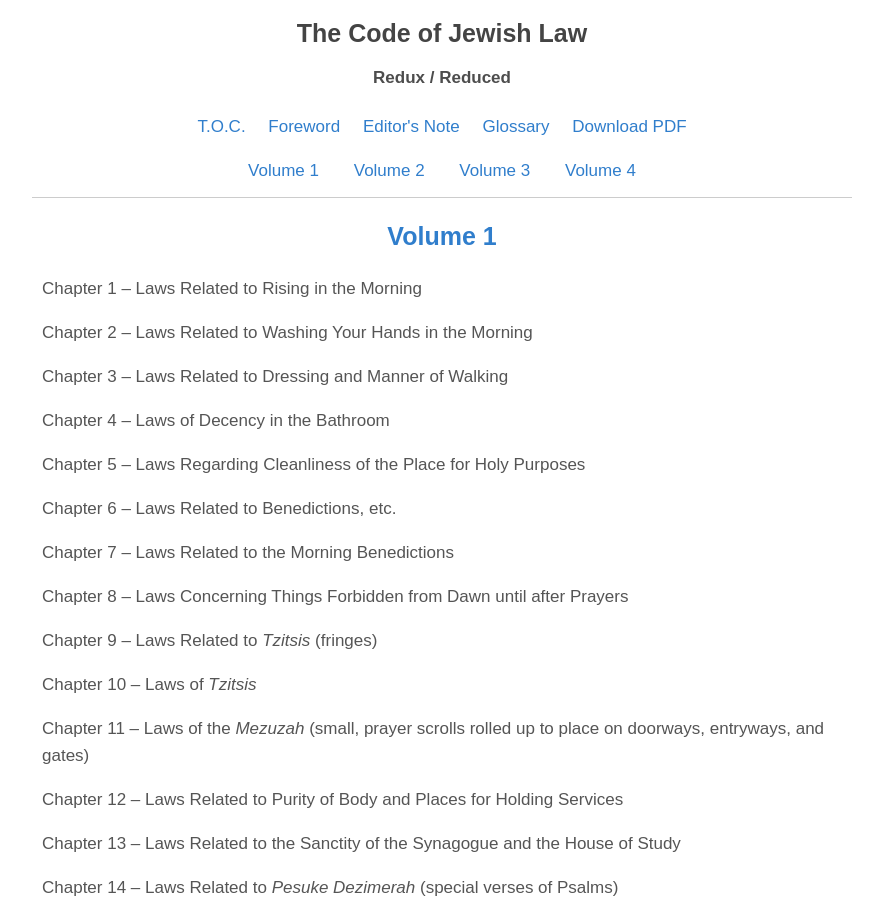
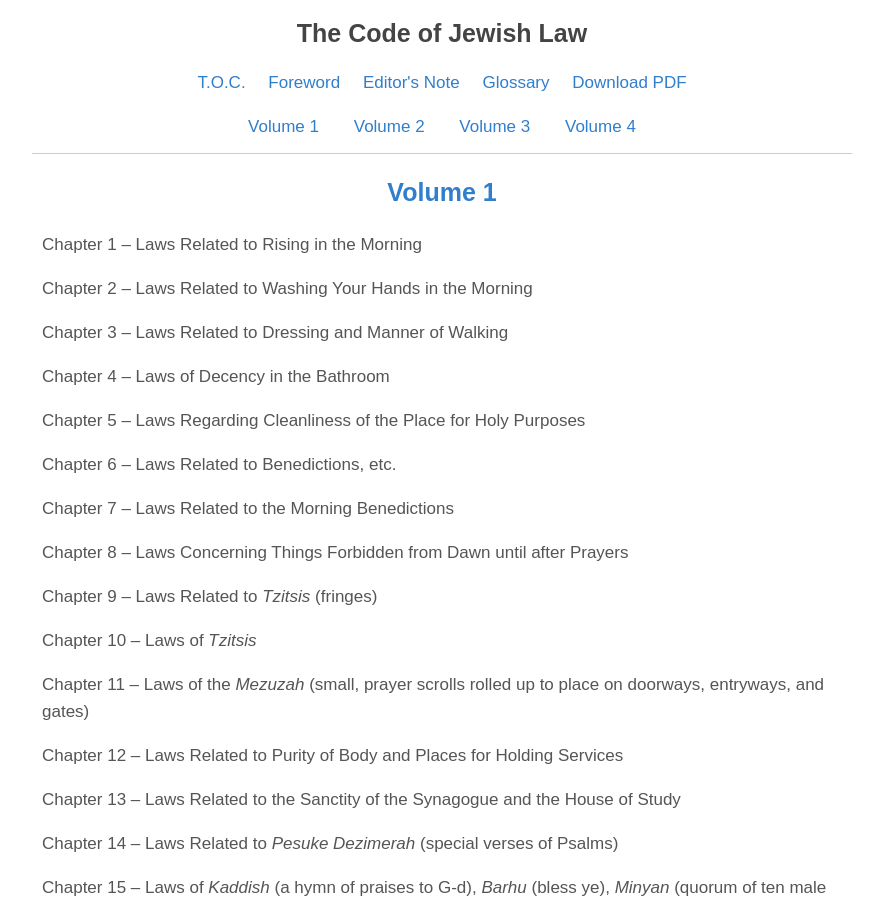
Before and after one commit to wikideed/wikideed.github.io, a Jekyll site: the page built from index.html, in a window 1280 px wide and 900 px high. Shown: the whole window, without its empty margins (198-1081 px from the left). Built offline with Jekyll 4.4.1, drawn with Linux system fonts in a browser that asks for light colours.

Commit message:
Update head.html

```diff
--- a/_includes/head.html
+++ b/_includes/head.html
@@ -23,6 +23,5 @@
 <body>
 	<header itemtype="http://schema.org/WPHeader" role="banner" class="site-header" 	id="masthead">
 		<h3 class="header-name"><a href="/">The Code of Jewish Law</a></h3>
-		<p class="site-description">Redux / Reduced</p>
 		{% include nav.html %}
 	</header>
```
